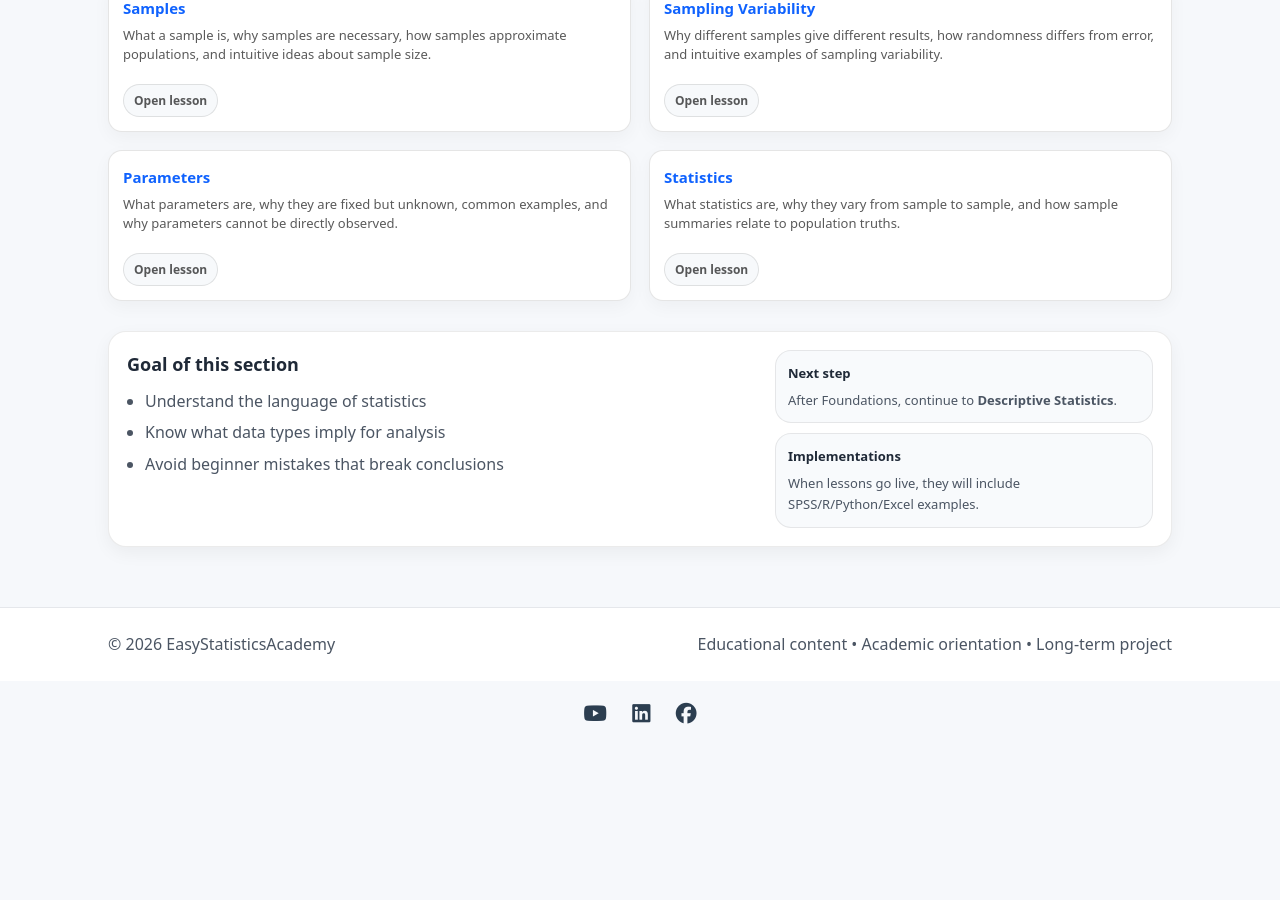
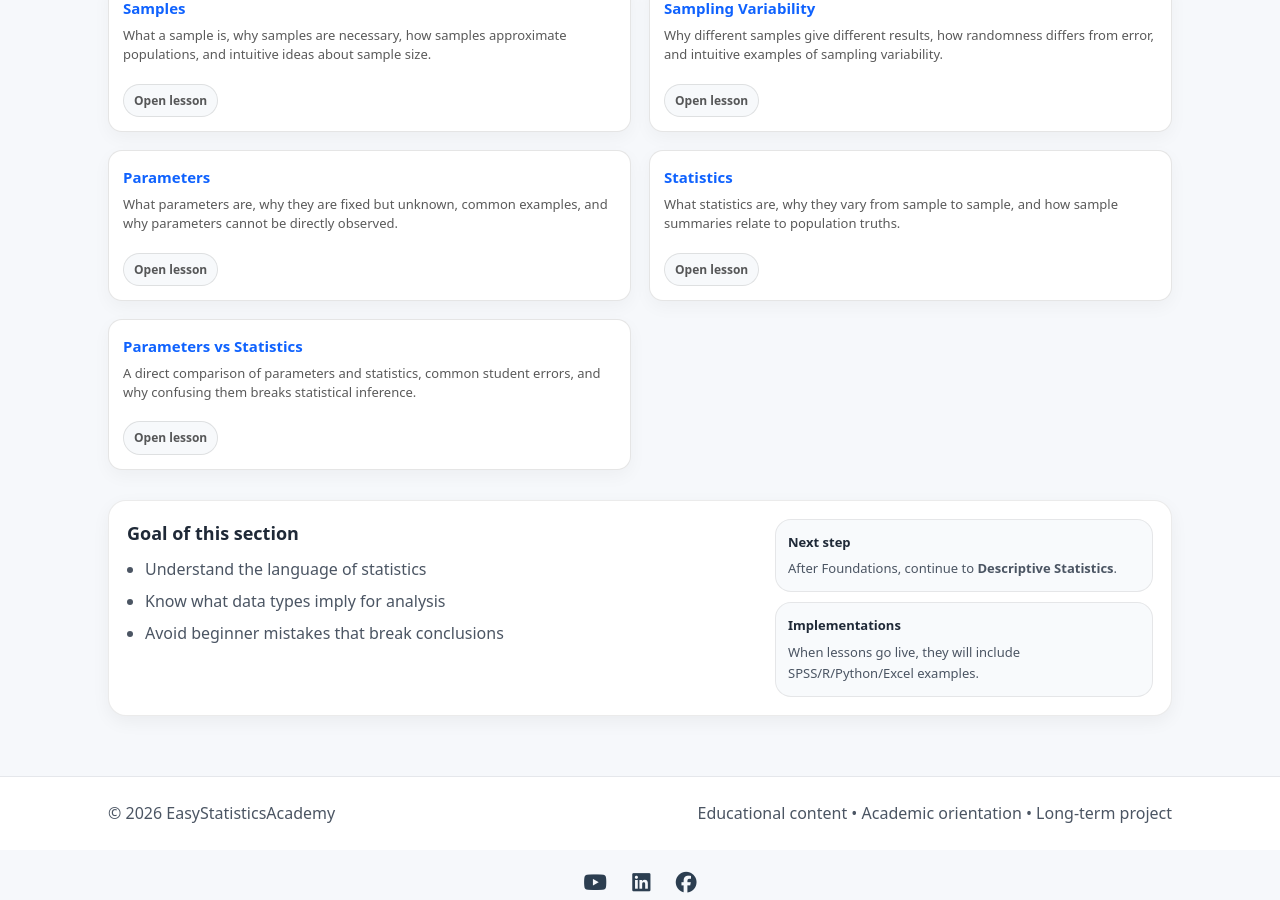
Before and after one commit to ammar-homaida-statistics/easystatisticsacademy, a Jekyll site: the page built from foundations/index.md, in a window 1280 px wide and 900 px high, scrolled down 1762 px. Built offline with Jekyll 4.4.1, drawn with Linux system fonts in a browser that asks for light colours; our own code applies the rules of GitHub Pages for plain Markdown files; before the commit the page ends 2493 px from its top, so only the background shows below that.

Commit message:
Add lesson card

```diff
--- a/foundations/index.md
+++ b/foundations/index.md
@@ -335,6 +335,22 @@
     Open lesson
   </a>
 </div>
+<div class="card lesson-card">
+  <h3>
+    <a href="/foundations/parameters-vs-statistics/">
+      Parameters vs Statistics
+    </a>
+  </h3>
+
+  <p>
+    A direct comparison of parameters and statistics, common student errors,
+    and why confusing them breaks statistical inference.
+  </p>
+
+  <a class="pill" href="/foundations/parameters-vs-statistics/">
+    Open lesson
+  </a>
+</div>
 </div>
 
 
```
